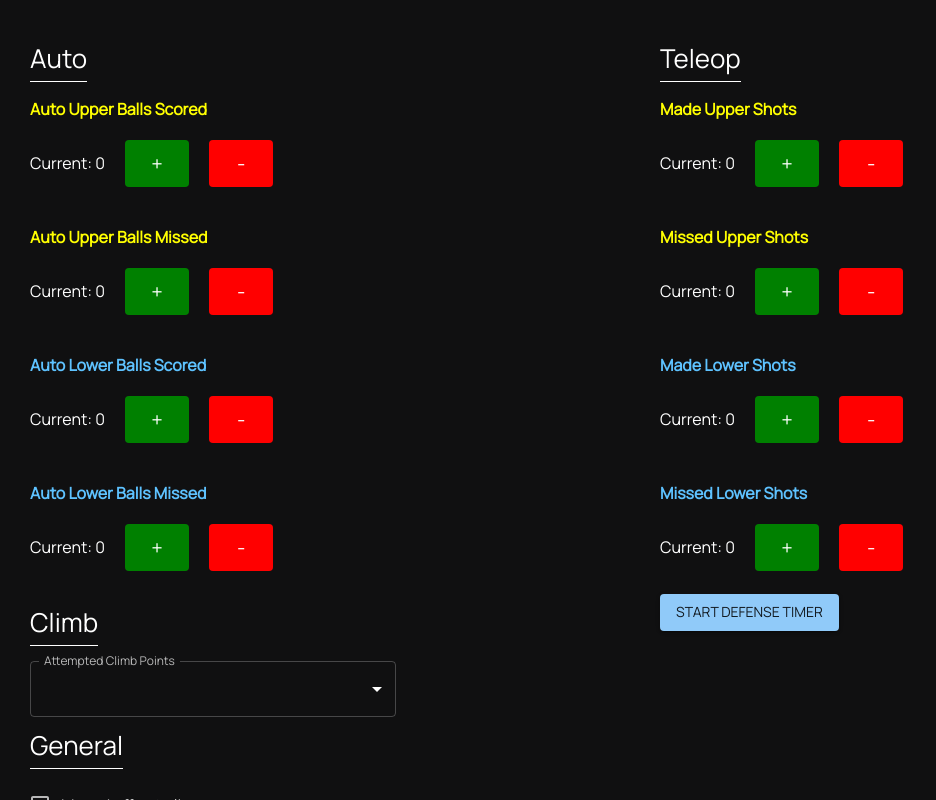
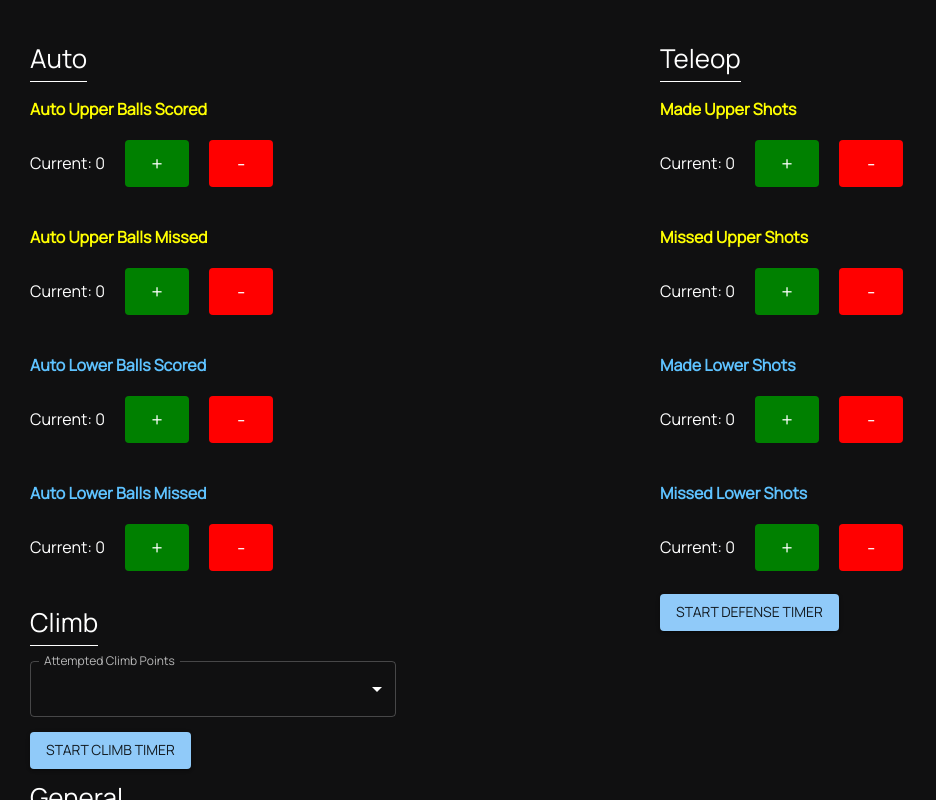
Before and after one commit to Adam-Omarali/610-Scouting-App-2022, a React (Create React App) app: page / in a window 1280 px wide. Both pictures are taken after a click on the button "START MATCH". Shown: the top 800 px of the page, without its empty margins (0-936 px from the left). Built offline with nearby package versions, Linux system fonts and the light colour scheme.

Commit message:
Climb Time

```diff
--- a/src/pages/Results.js
+++ b/src/pages/Results.js
@@ -10,7 +10,7 @@ async function createSpreadsheet(doc){
         await sheet2.addRow({Team_Number : state.general.teamNumber})
         return await doc.addSheet({ title: state.general.teamNumber.toString(), headerValues:
             ['Teleop_Points', 'Auto_Points', 'Climb_Points', 'Total_Points', 'Total_Balls_Shot', 'Teleop_Accuracy',
-            'Auto_Accuracy', 'Avg_Cycle_Time', 'Total_Cycles', 'Time_Played_Defense', 'Successful_Climb', 'Notes',
+            'Auto_Accuracy', 'Avg_Cycle_Time', 'Total_Cycles', 'Time_Played_Defense', 'Climb_Time', 'Successful_Climb', 'Notes',
             'Total_Teleop_Upper_Goal_Makes', 'Total_Teleop_Upper_Goal_Misses', 'Total_Teleop_Lower_Goal_Makes',
             'Total_Teleop_Lower_Goal_Misses', 'Match_Number'] });
     }
@@ -53,7 +53,7 @@ function Results(props){
         const newRow = await sheet.addRow({
             Teleop_Points : teleopPoints, Auto_Points : autoPoints, Climb_Points : climbPoints, Total_Points : totalPoints,
             Total_Balls_Shot : totalShot, Teleop_Accuracy : shotAccuracyTeleop, Auto_Accuracy : shotAccuracyAuto,
-            Avg_Cycle_Time : avgCycleTime, Total_Cycles : cycles, Time_Played_Defense : defenseTime,
+            Avg_Cycle_Time : avgCycleTime, Total_Cycles : cycles, Time_Played_Defense : defenseTime, Climb_Time : climbTime,
             Successful_Climb : successfulClimb,
             Notes : notes, Total_Teleop_Upper_Goal_Makes : upperMakes, Total_Teleop_Upper_Goal_Misses : upperMisses,
             Total_Teleop_Lower_Goal_Makes : lowerMakes, Total_Teleop_Lower_Goal_Misses : lowerMisses, Match_Number : matchNumber
--- a/src/sections/Climb.js
+++ b/src/sections/Climb.js
@@ -15,15 +15,16 @@ function ClimbDisplay(props){
 
     const countClimbTime = () => {
         setClimbing(!climbing)
+        console.log(climbing)
         if(climbing){
-            let d = new Date()
-            setClimbTime(d.getSeconds() + d.getMinutes() * 60)
+            let d = Date.now() / 1000
+            let diff = d - climbTime;
+            console.log(diff)
+            setTotalClimbTime(totalClimbTime + diff);
         }
         else{
-            let d = new Date()
-            let diff = d.getSeconds() + d.getMinutes() * 60 - climbTime;
-            console.log(diff)
-            setTotalClimbTime(totalClimbTime + diff);
+            let d = Date.now() / 1000
+            setClimbTime(d)
         }
     }
 
@@ -44,9 +45,9 @@ function ClimbDisplay(props){
                         <MenuItem value={15}>15pt</MenuItem>
                     </Select>
                 </FormControl>
-                {/* <div className="padding-top">
+                <div className="padding-top">
                     <Button variant="contained" onClick={() => countClimbTime()}>{climbing ? "Stop Climb Timer" : "Start Climb Timer"}</Button>
-                </div> */}
+                </div>
             </div>
         </div>
     )
```
Also changed, not shown: src/sections/Teleop.js (+0 -28 lines).
